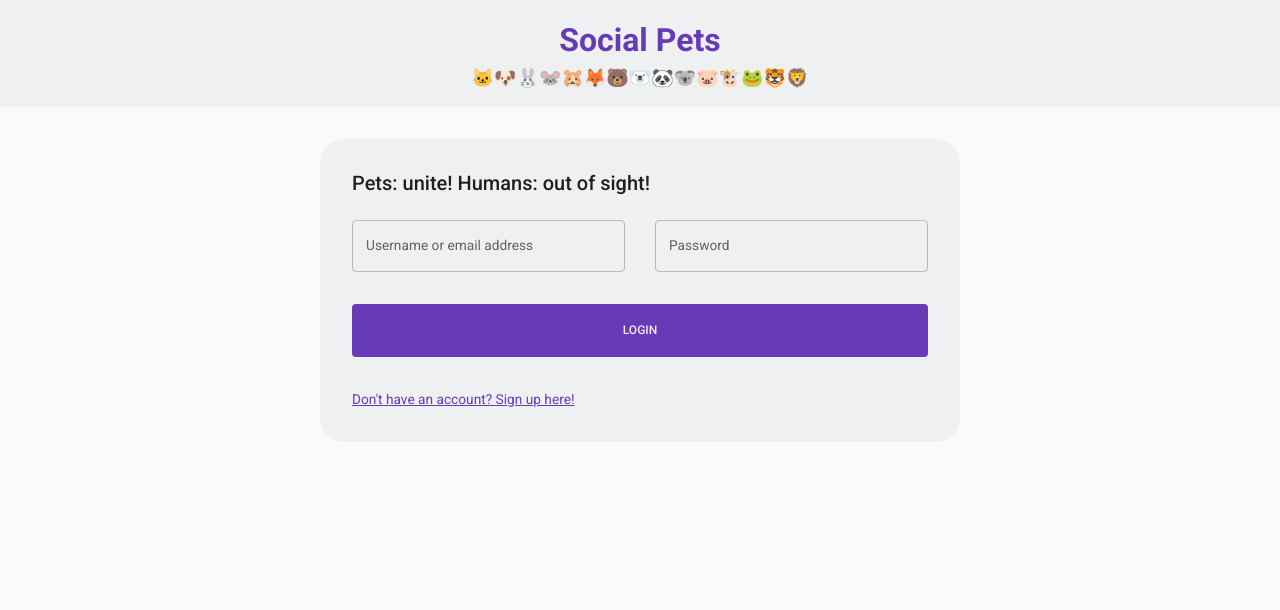
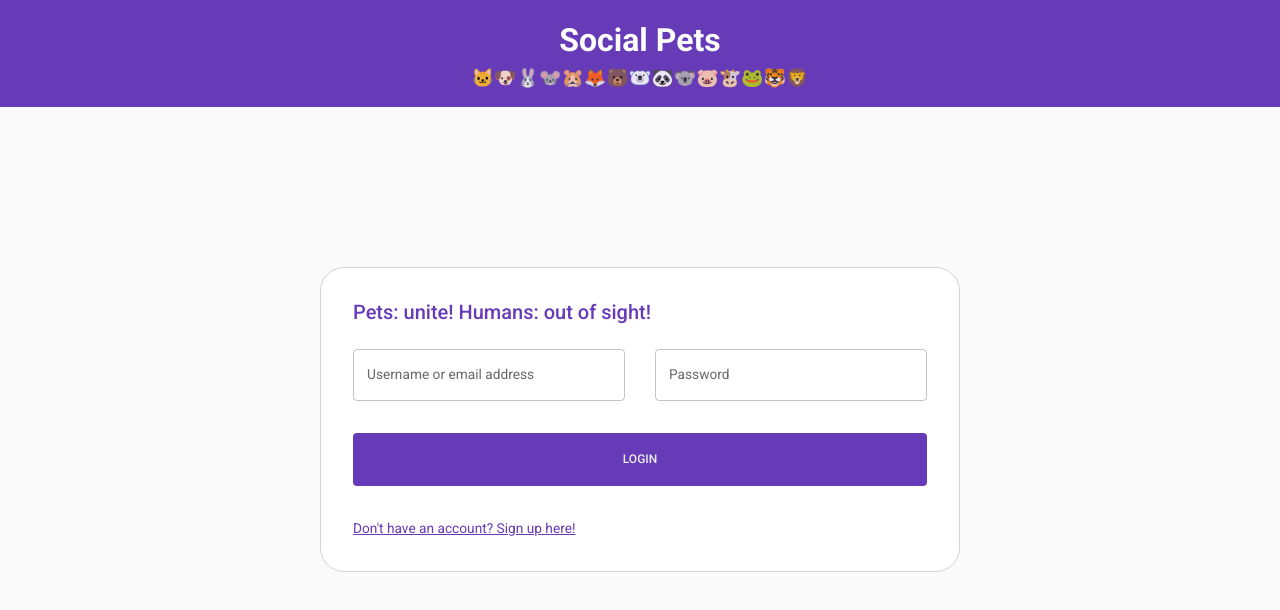
Before and after one commit to jongranados/social-pet, a React (Create React App) app in the folder frontend/: page /login in a window 1280 px wide. Shown: the top 610 px of the page. Built offline with nearby package versions, Linux system fonts and the light colour scheme; no server answers.

Commit message:
style: light styling on login and signup page

```diff
--- a/frontend/src/components/FormBanner.jsx
+++ b/frontend/src/components/FormBanner.jsx
@@ -6,14 +6,14 @@ const FormBanner = () => {
     return (
         <Box
             width='100%'
-            backgroundColor={theme.palette.background.alt}
+            backgroundColor={theme.palette.primary.main}
             padding='1rem 6%'
             textAlign='center'
         >
             <Typography
                 fontWeight='bold'
                 fontSize='32px'
-                color='primary'
+                color='white'
             >
                 Social Pets
             </Typography>
--- a/frontend/src/scenes/loginPage/index.jsx
+++ b/frontend/src/scenes/loginPage/index.jsx
@@ -7,19 +7,29 @@ const LoginPage = () => {
     const matchesMobileDevice = useMediaQuery('(max-width: 1000px)');
 
     return (
-        <Box>
+        <Box
+            sx={{
+                display: 'flex',
+                flexDirection: 'column',
+                height: 1,
+
+            }}
+
+        >
             <FormBanner />
             <Box
                 width={matchesMobileDevice ? '93%' : '50%'}
                 padding='2rem'
-                margin='2rem auto'
+                margin='10rem auto'
                 borderRadius='1.5rem'
-                backgroundColor={theme.palette.background.alt}
+                backgroundColor='white'
+                border='1px solid lightGray'
             >
                 <Typography
                     fontWeight='500'
                     variant='h4'
                     sx={{ marginBottom: '1.5rem' }}
+                    color={theme.palette.primary.main}
                 >
                     Pets: unite! Humans: out of sight!
                 </Typography>
--- a/frontend/src/scenes/signupPage/index.jsx
+++ b/frontend/src/scenes/signupPage/index.jsx
@@ -15,12 +15,15 @@ const SignupPage = () => {
                 padding='2rem'
                 margin='2rem auto'
                 borderRadius='1.5rem'
-                backgroundColor={theme.palette.background.alt}
+                backgroundColor='white'
+                border='1px solid lightGray'
             >
                 <Typography
                     fontWeight='500'
                     variant='h4'
                     sx={{ marginBottom: '1.5rem' }}
+                    color={theme.palette.primary.main}
+
                 >
                     Pets: unite! Humans: out of sight!
                 </Typography>
--- a/frontend/src/theme.js
+++ b/frontend/src/theme.js
@@ -85,7 +85,7 @@ const lightPalette = {
         main: colors.grey[500],
         mediumMain: colors.grey[400],
         medium: colors.grey[300],
-        light: colors.grey[0],
+        light: colors.grey[100],
     },
     background: {
         default: colors.grey[10],
```
